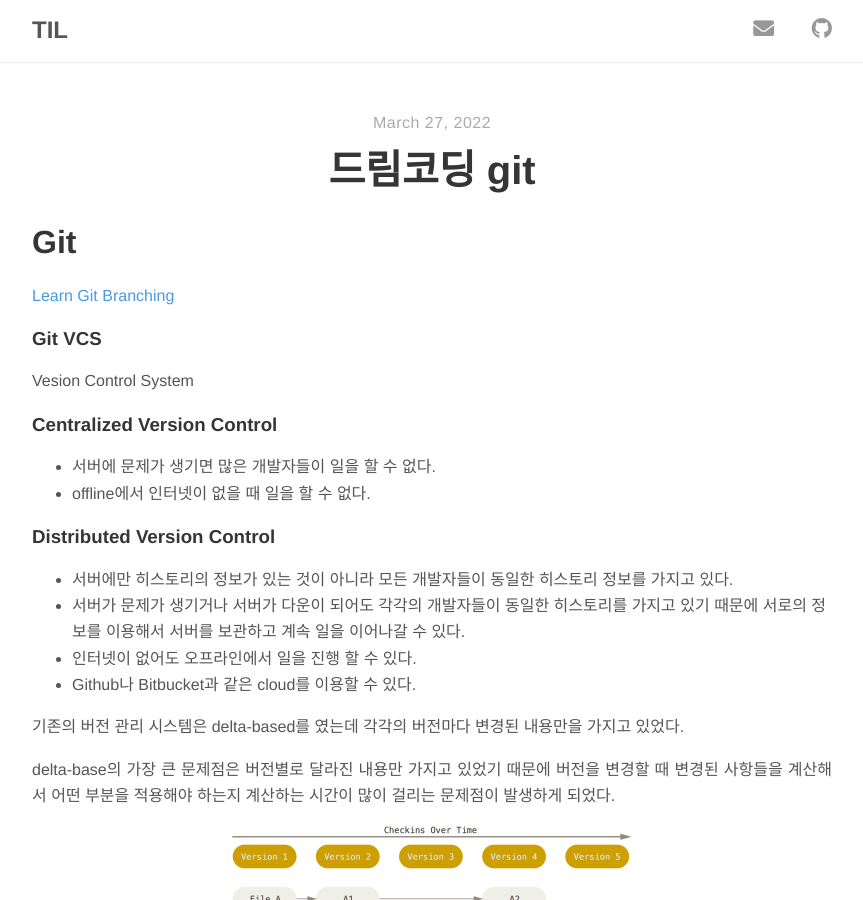
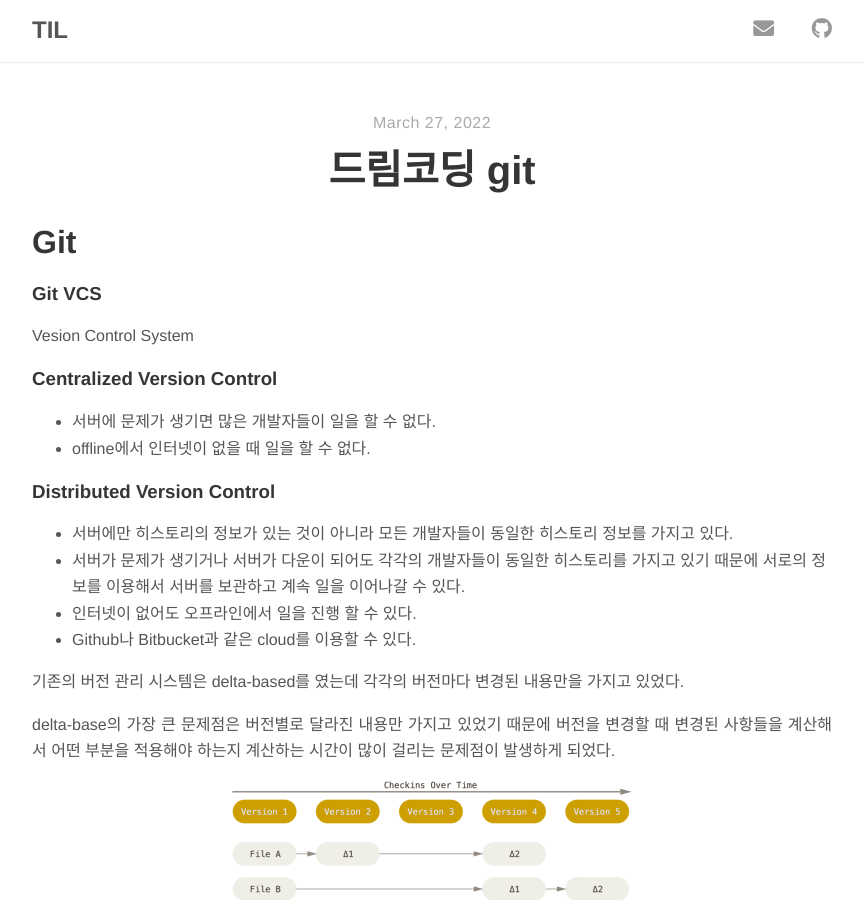
Before and after one commit to hyunwlee-dev/TIL, a Jekyll site: the page built from _posts/2022-03-27-til.md, in a window 1280 px wide and 900 px high. Shown: the whole window, without its empty margins (208-1071 px from the left). Built offline with Jekyll 4.4.1, drawn with Linux system fonts in a browser that asks for light colours; nearby versions of some CDN libraries.

Commit message:
modified:   2022-03-27-til.md

```diff
--- a/_posts/2022-03-27-til.md
+++ b/_posts/2022-03-27-til.md
@@ -6,7 +6,7 @@ author: "hyunwlee"
 
 # Git
 
-[Learn Git Branching](https://learngitbranching.js.org/?locale=ko)
+<!-- [Learn Git Branching](https://learngitbranching.js.org/?locale=ko) -->
 
 
 
```
